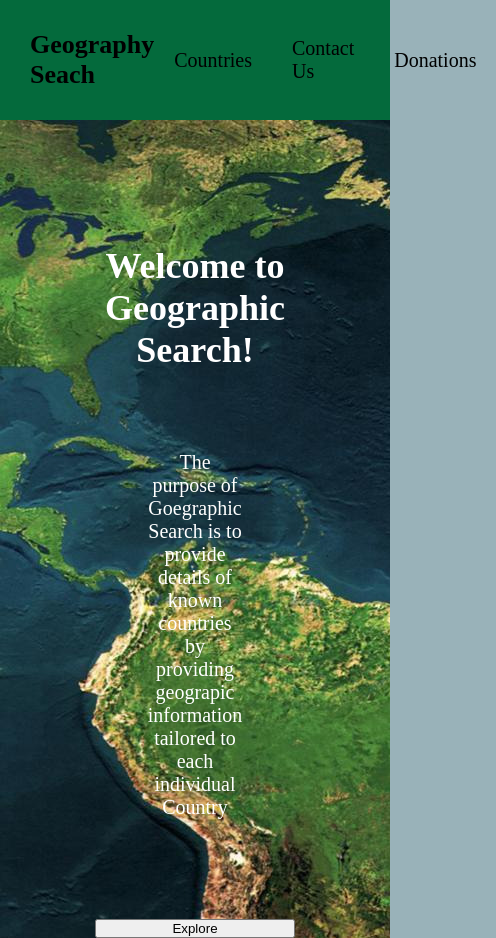
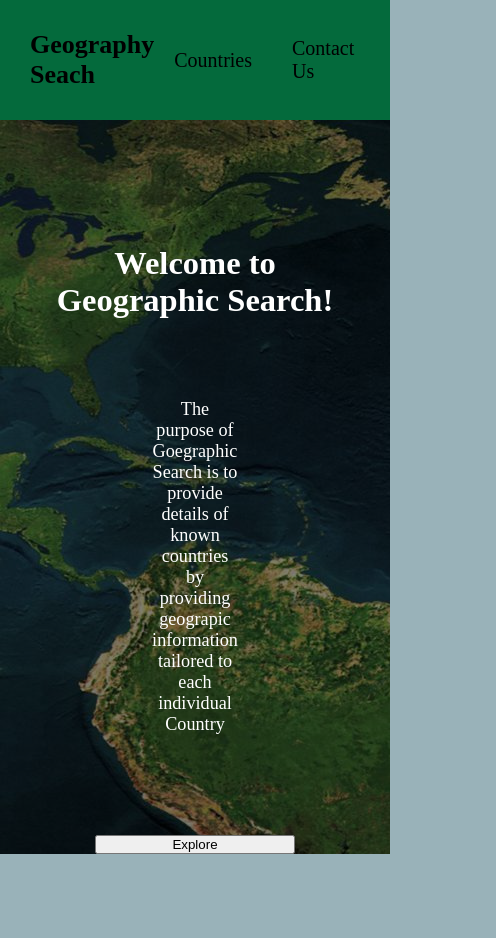
Before and after one commit to Jrock474/React_Project, a React (Vite) app: page / in a window 390 px wide. Shown: the whole page, 496 px wide, since content can reach past the window. After the commit the page ends 854 px from the top, so only its background shows below. Built offline with nearby package versions, Linux system fonts and the light colour scheme.

Commit message:
initialized mobile responsiveness and renamed folder

```diff
--- a/src/App.css
+++ b/src/App.css
@@ -37,7 +37,13 @@ body{
     height: inherit;
     text-align: center;
     align-items: center;
+    justify-content: center;
 
+}
+
+.color-bg{
+    background-color: rgb(0, 0, 0, 0.5);
+    height: 100%;
 }
 
 .home-bg{
@@ -51,15 +57,14 @@ body{
 .home-container p{
     margin-left: 200px;
     margin-right: 200px;
-    font-size: 20px;
+    font-size: 1.4rem;
     margin-bottom: 20px;
-
 }
 
 .home-container h2{
     margin-top: 125px;
     margin-bottom: 80px;
-    font-size: 36px;
+    font-size: 2.5rem;
     z-index: 1000;
 }
 
@@ -143,6 +148,10 @@ body{
 .search-container{
     display: flex;
     justify-content: center;
+}
+
+.search-container input{
+    margin: 5px;
 }
 
 .country-container{
@@ -270,6 +279,13 @@ h2{
     padding-right: 10px;
 }
 
+.toggle-button .bar{
+    height: 3px;
+    width: 100%;
+    background-color: white;
+    border-radius: 10px;
+}
+
 @media(max-width:1000px) {
 
     .country-flag{
--- a/src/App.jsx
+++ b/src/App.jsx
@@ -3,7 +3,7 @@ import { Route,Routes } from 'react-router-dom'
 import Countries from './pages/Countries'
 import { createContext, useState } from 'react'
 import Country from './pages/Country'
-import Header from './conponents/Header'
+import Header from './components/Header'
 import Home from './pages/Home'
 import Contact_Us from './pages/Contact_Us'
 import Donate from './pages/Donate'
@@ -12,6 +12,8 @@ export const CurrentCountry = createContext()
 export const CountryData = createContext()
 
 function App() {
+
+  const maxWidth = screen.width
 
   const [selectedCountry, setSelectedCountry] = useState("null")
   const [countryData, setCountryData] = useState([])
--- a/src/conponents/Header.jsx
+++ b/src/components/Header.jsx
@@ -1,7 +1,9 @@
-import React from "react";
+import React,{ useState } from "react";
 import { Link } from "react-router-dom";
 
 const Header = () => {
+
+  const [isNavbarActive, setIsNavbarActive] = useState(false)
   return (
     <>
       <div className="header">
@@ -10,12 +12,12 @@ const Header = () => {
             Geography Seach
           </Link>
         </h1>
-        <ul className="navbar">
-          <a href="#" class="toggle-button">
+        <div class="toggle-button">
             <span class="bar"></span>
             <span class="bar"></span>
             <span class="bar"></span>
-          </a>
+          </div>
+        <ul className="navbar">
           <li>
             <Link className="link" to="/countries">
               Countries
@@ -27,9 +29,6 @@ const Header = () => {
             </Link>
           </li>
           <li>
-            <Link className="link" to="/donate">
-              Donations
-            </Link>
           </li>
         </ul>
       </div>
--- a/src/pages/Countries.jsx
+++ b/src/pages/Countries.jsx
@@ -68,8 +68,8 @@ const Countries = () => {
     <>
       <h2>Country List</h2>
       <div className="search-container">
-        <input type="text" value={searchInput} placeholder="Country Search" onChange={onInputChange} />
-        <input type="text" value={continentSearchInput} placeholder="continent Seach" onChange={onInputContinentChange} />
+        <input type="text" value={searchInput} placeholder="Country Filter" onChange={onInputChange} />
+        <input type="text" value={continentSearchInput} placeholder="Continent Filter" onChange={onInputContinentChange} />
       </div>
       <ul className="country-flag-container">
         {filteredCountries.map((data, index) => (
--- a/src/pages/Country.jsx
+++ b/src/pages/Country.jsx
@@ -1,7 +1,5 @@
-import React, { useEffect } from 'react'
-import { CountryData } from '../App'
-import { useContext,useState } from 'react'
-import Country_Details from '../conponents/Country_Details'
+import React from 'react'
+import Country_Details from '../components/Country_Details'
 
 const Country = () => {
 
--- a/src/pages/Home.jsx
+++ b/src/pages/Home.jsx
@@ -13,6 +13,7 @@ const Home = () => {
   return (
     <>
     <div className='home-bg'>
+        <div className='color-bg'>
             <div className='home-container'>
                 <h2>Welcome to Geographic Search!</h2>
                 <p>
@@ -21,6 +22,7 @@ const Home = () => {
                 <button onClick={handleClick}>Explore</button>
             </div>
         </div>
+    </div>
     </>
   )
 }
```
Also changed, not shown: src/components/Country_Details.jsx (renamed from src/conponents/Country_Details.jsx), 1 other file (tests, documents, lock files or other folders). Lines whose indentation alone changed are shown as unchanged.
